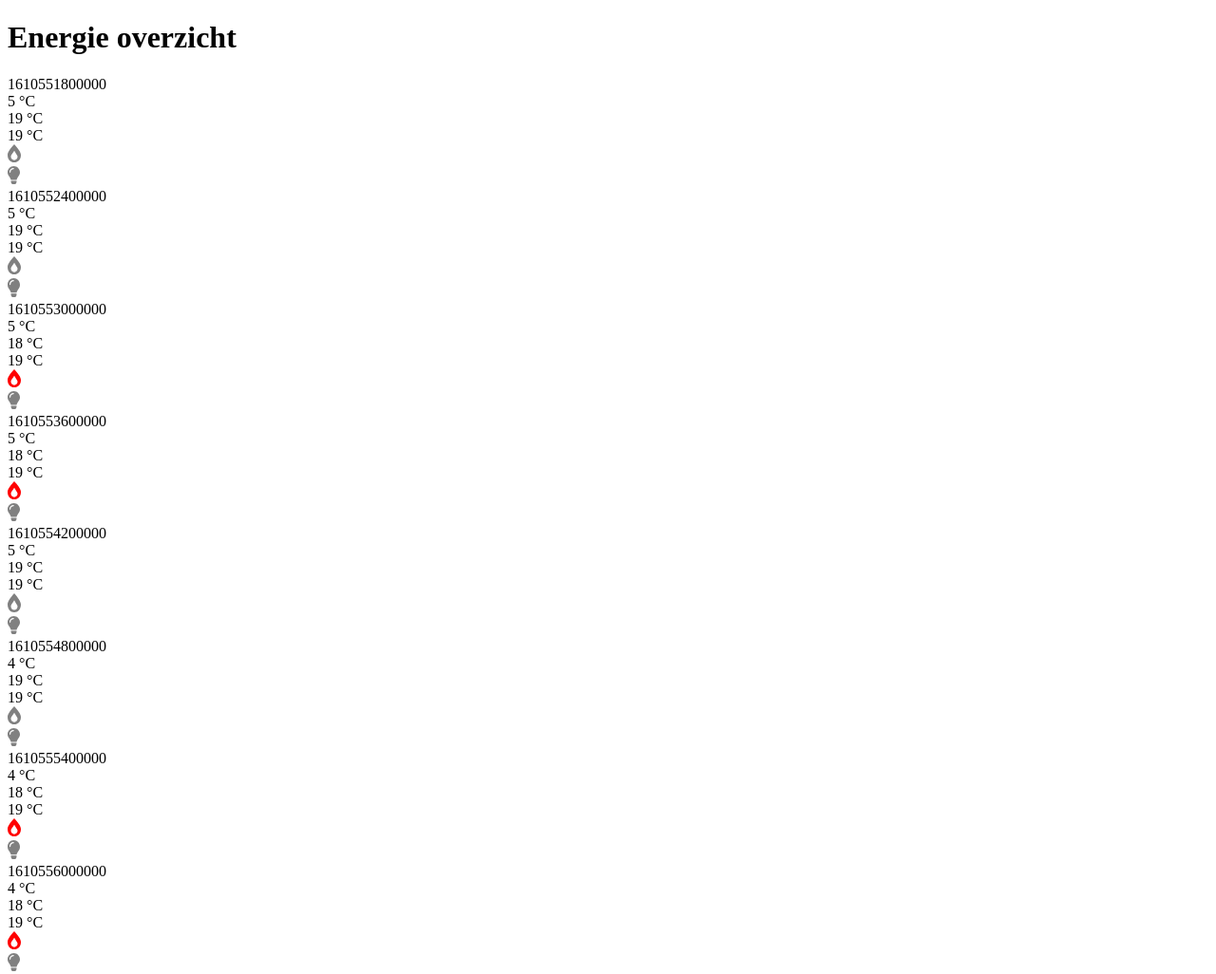
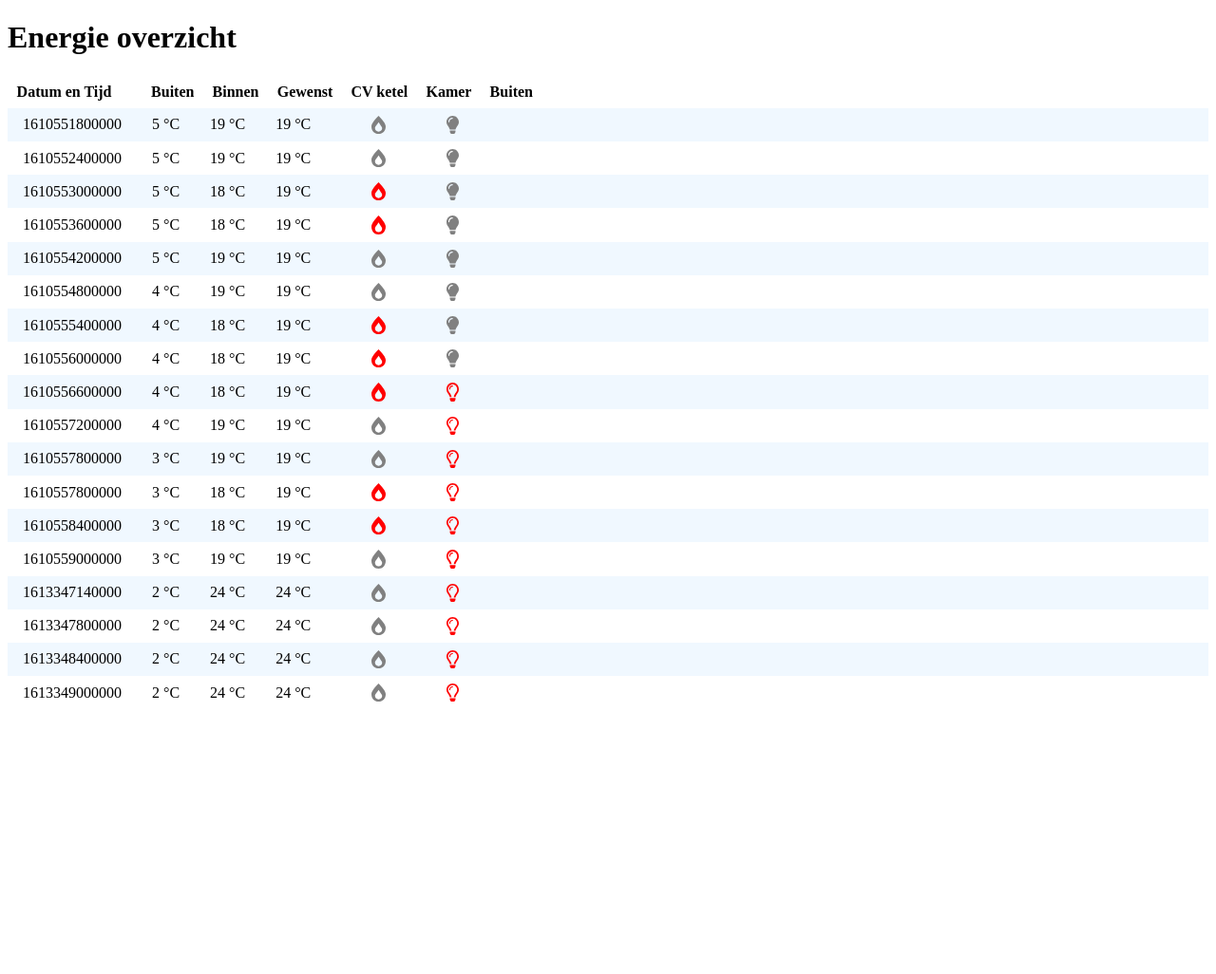
Before and after one commit to Amyvd/Frontent-programming, a plain HTML site: page Opdrachten/Les 1 - Eigenschappen van objecten uitvoeren/index.html in a window 1280 px wide. Shown: the top 1026 px of the page at 95% size. After the commit the page ends 800 px from the top, so only its background shows below. Drawn offline with Linux system fonts and the light colour scheme.

Commit message:
les 1 af

```diff
--- a/Opdrachten/Les 1 - Eigenschappen van objecten uitvoeren/dataUitvoer.js
+++ b/Opdrachten/Les 1 - Eigenschappen van objecten uitvoeren/dataUitvoer.js
@@ -63,12 +63,12 @@ const uitvoeren = () => {
         if(obj.tempGewenst > obj.tempBinnen){
             html += `<div> <img class="icon" src="icons/vlam.svg" alt="CV ketel aan"> </div>`;
         }else{
-            html += `<div> <img class="icon" src="icons/vlamUit.svg" alt="CV ketel uit"> </div>`;
+            html += `<div> <img class="icon" src="icons/vlamUIt.svg" alt="CV ketel uit"> </div>`;
         }
         if(obj.lichtKamer){
             html += `<div> <img class="icon" src="icons/lampAan.svg" alt="lampen aan"> </div>`;
         }else{
-            html += `<div> <img class="icon" src="icons/lampUit.svg" alt="lampen uit"> </div>`;
+            html += `<div> <img class="icon" src="icons/lampUIt.svg" alt="lampen uit"> </div>`;
         }
         html += `</div>`;
     })
--- a/Opdrachten/Les 1 - Eigenschappen van objecten uitvoeren/index.html
+++ b/Opdrachten/Les 1 - Eigenschappen van objecten uitvoeren/index.html
@@ -9,6 +9,15 @@
 </head>
 <body>
     <h1>Energie overzicht</h1>
+    <div id="uitvoerKop">
+        <div class="tijd">Datum en Tijd</div>
+        <div>Buiten</div>
+        <div>Binnen</div>
+        <div class="gw">Gewenst</div>
+        <div>CV ketel</div>
+        <div>Kamer</div>
+        <div>Buiten</div>
+    </div>
     <div id="uitvoer">Het script werkt nog niet</div>
     <script src="huisData.js"></script>
     <script src="dataUitvoer.js"></script>
--- a/Opdrachten/Les 1 - Eigenschappen van objecten uitvoeren/styledataImport.css
+++ b/Opdrachten/Les 1 - Eigenschappen van objecten uitvoeren/styledataImport.css
@@ -1,4 +1,29 @@
 .icon{
     height: 1.2em;
+    margin-left: 2em;
+}
+.rij{
+    display: flex;
+}
+.rij:nth-child(odd) {
+    background-color: aliceblue;
+}
+.rij>div{
+    padding: .5em 1em;
+    display: flex;
+    align-items:center;
+}
+#uitvoerKop{
+    display: flex;
+    font-weight: 800;
+}
+#uitvoerKop>div{
+    padding: .5em .6em;
+}
+#uitvoerKop .tijd{
+    padding-right: 2em;
+}
 
+#uitvoerKnop .gw{
+    padding: .5em .4em;
 }
```
Also changed, not shown: 1 other file.
